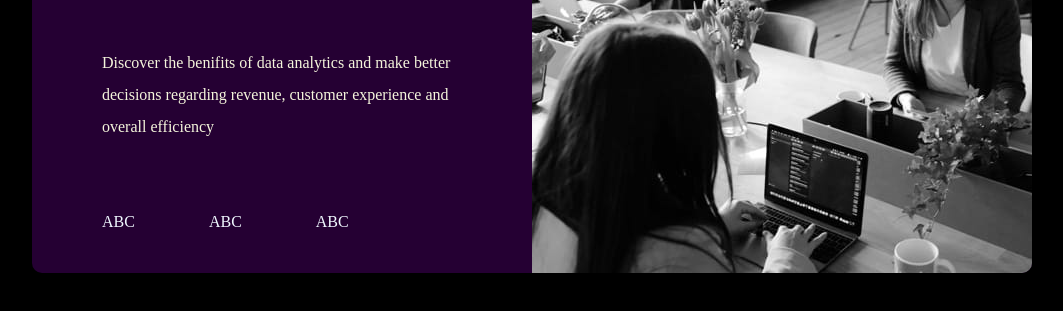
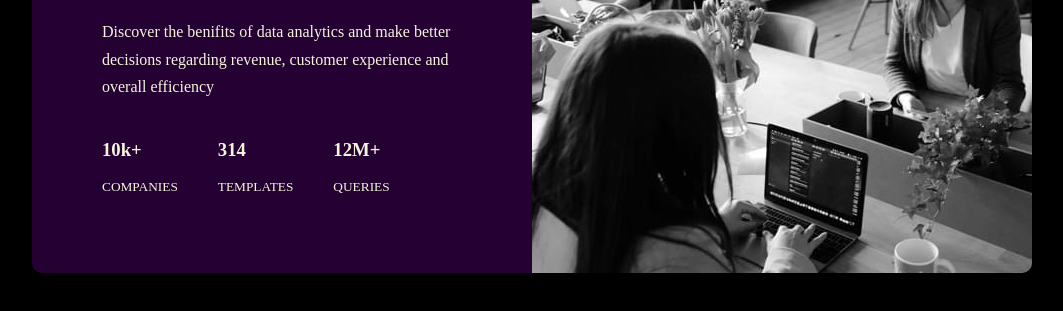
Before and after one commit to darshanraut123/21-aug-assignment, a plain HTML site: page index.html in a window 1280 px wide. Shown: the part 327-638 px from the top of the page, without its empty margins (108-1171 px from the left). Drawn offline with Linux system fonts and the light colour scheme.

Commit message:
Add files via upload

```diff
--- a/index.html
+++ b/index.html
@@ -46,19 +46,16 @@
 
         }
 
-        p{
+        p1{
 
             margin-top: 50px;
-            line-height: 2;
+            line-height: 1.7;
             font-size: medium
         }
 
-        .footer{
-            color: aliceblue;
-            display: inline;
-            padding-right: 70px;
+        p{
+            font-size: smaller;
         }
-
     </style>
 </head>
 
@@ -69,21 +66,23 @@
                 <h1>
                     Get <span style="color: blueviolet;">insights</span> that helps your business grow.
                 </h1>
-                <p>Discover the benifits of data analytics and make better decisions regarding revenue, customer experience
-                    and overall efficiency</p>
-                    <div style="margin-top: 70px;">
-                    <div class="footer">
-                        <p1>ABC</p1>
+                <p1>Discover the benifits of data analytics and make better decisions regarding revenue, customer experience
+                    and overall efficiency</p1>
+                <div style="margin-top: 20px; display: flex;gap: 40px;">
+                    <div>
+                        <h3>10k+</h3>
+                        <p>COMPANIES</p>
                     </div>
-                    <div class="footer">
-                        <p1>ABC</p1>
+                    <div>
+                        <h3>314</h3>
+                        <p>TEMPLATES</p>
                     </div>
-                    <div class="footer">
-                        <p1>ABC</p1>
+                    <div>
+                        <h3>12M+</h3>
+                        <p>QUERIES</p>
                     </div>
                 </div>
             </div>
-
 
         </div>
         <m></m>
```
